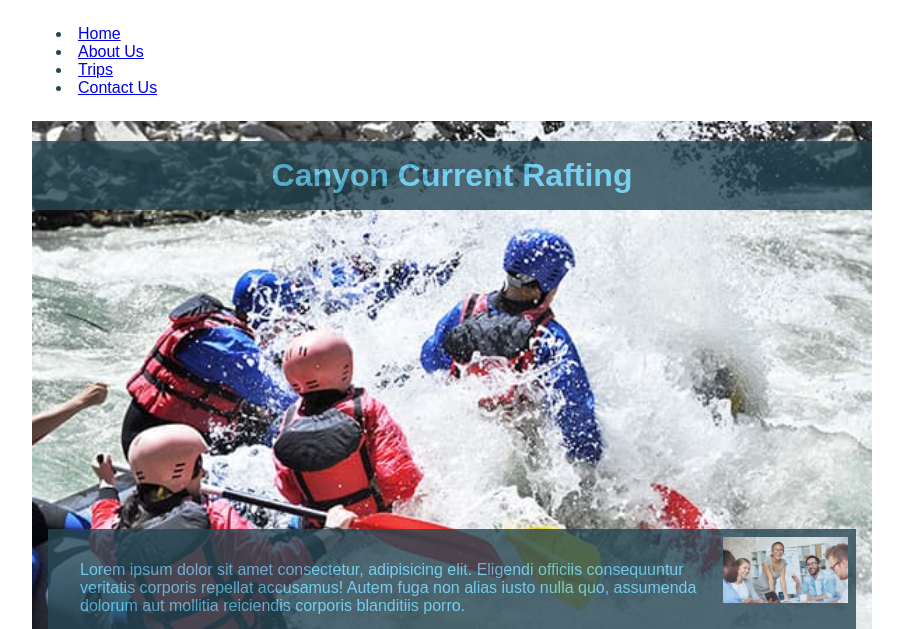
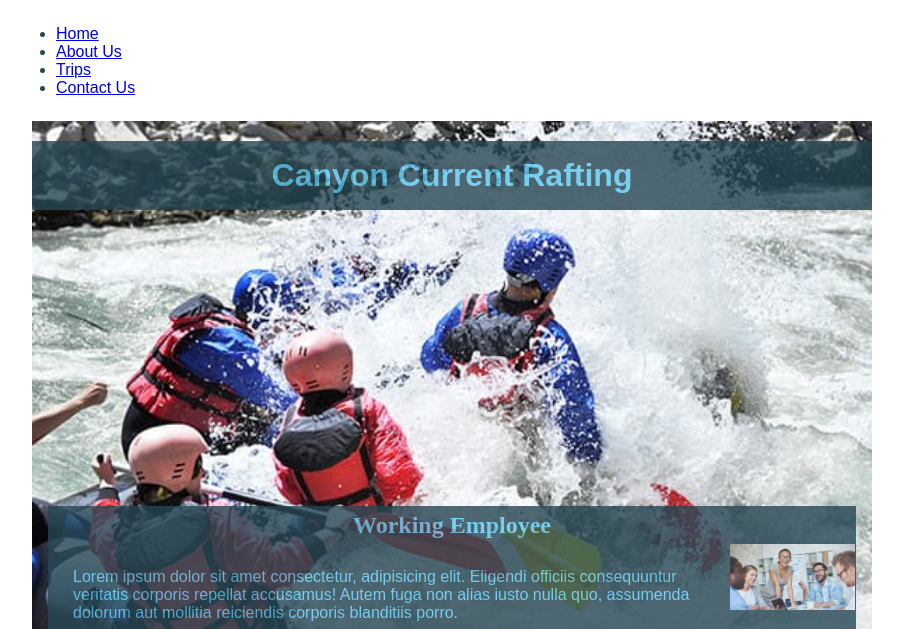
Before and after one commit to tare-abulu/wdd130, a plain HTML site: page wwr/about.html in a window 1280 px wide. Shown: the part 199-828 px from the top of the page, without its empty margins (188-1091 px from the left). Drawn offline with Linux system fonts and the light colour scheme.

Commit message:
Made minor corrections to file

```diff
--- a/wwr/about.html
+++ b/wwr/about.html
@@ -14,10 +14,12 @@
     <header>
         <img src="images/wwr-logo.png" alt="rafting site logo">
         <nav>
-            <li><a href="index.html">Home</a></li>
-            <li><a href="about.html">About Us</a></li>
-            <li><a href="trips.html">Trips</a></li>
-            <li><a href="contact.html">Contact Us</a></li>
+            <ul>
+                <li><a href="index.html">Home</a></li>
+                <li><a href="about.html">About Us</a></li>
+                <li><a href="trips.html">Trips</a></li>
+                <li><a href="contact.html">Contact Us</a></li>
+            </ul>
         </nav>
     </header>
     <main>
@@ -25,6 +27,7 @@
             <img src="images/rafting.jpg" alt="rafting image">
             <h1>Canyon Current Rafting</h1>
             <article>
+                <h2>Working Employee</h2>
                 <img src="images/happy-workers.jpg" alt="Happy Worker">
                 <p>Lorem ipsum dolor sit amet consectetur, adipisicing elit. Eligendi officiis consequuntur veritatis corporis repellat accusamus! Autem fuga non alias iusto nulla quo, assumenda dolorum aut mollitia reiciendis corporis blanditiis porro.</p>
             </article>
--- a/wwr/styles/rafting.css
+++ b/wwr/styles/rafting.css
@@ -76,6 +76,7 @@ article {
     background-color: var(--accent1-color);
     color: var(--primary-color);
     opacity: 0.8;
+    padding: 1px;
 }
 
 .hero article img {
```
